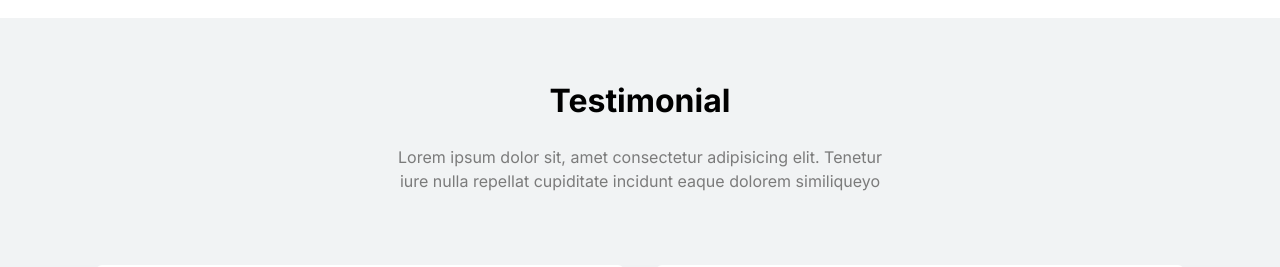
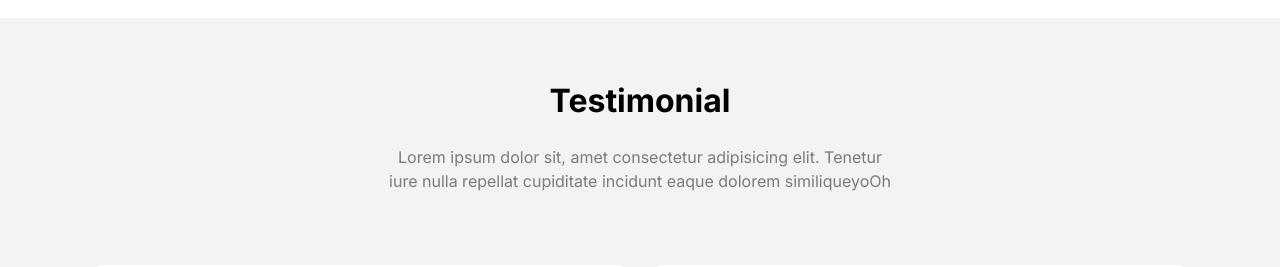
Before and after one commit to Mdshoaib77/TravelTour-Nextjs, a Next.js app: page / in a window 1280 px wide. Shown: the part 4360-4627 px from the top of the page. Built offline with nearby package versions, Linux system fonts and the light colour scheme.

Commit message:
Update Testimonial.tsx

```diff
--- a/components/Testimonial.tsx
+++ b/components/Testimonial.tsx
@@ -32,7 +32,7 @@ const Testimonial = () => {
       <h3 className="bold-32 text-center">Testimonial</h3>
       <p className="text-center max-w-lg m-auto text-gray-30 py-6">
         Lorem ipsum dolor sit, amet consectetur adipisicing elit. Tenetur iure
-        nulla repellat cupiditate incidunt eaque dolorem similiqueyo
+        nulla repellat cupiditate incidunt eaque dolorem similiqueyoOh
       </p>
       <Slider {...settings}>
         {TESTIMONIAL.map((testimonial) => (
```
